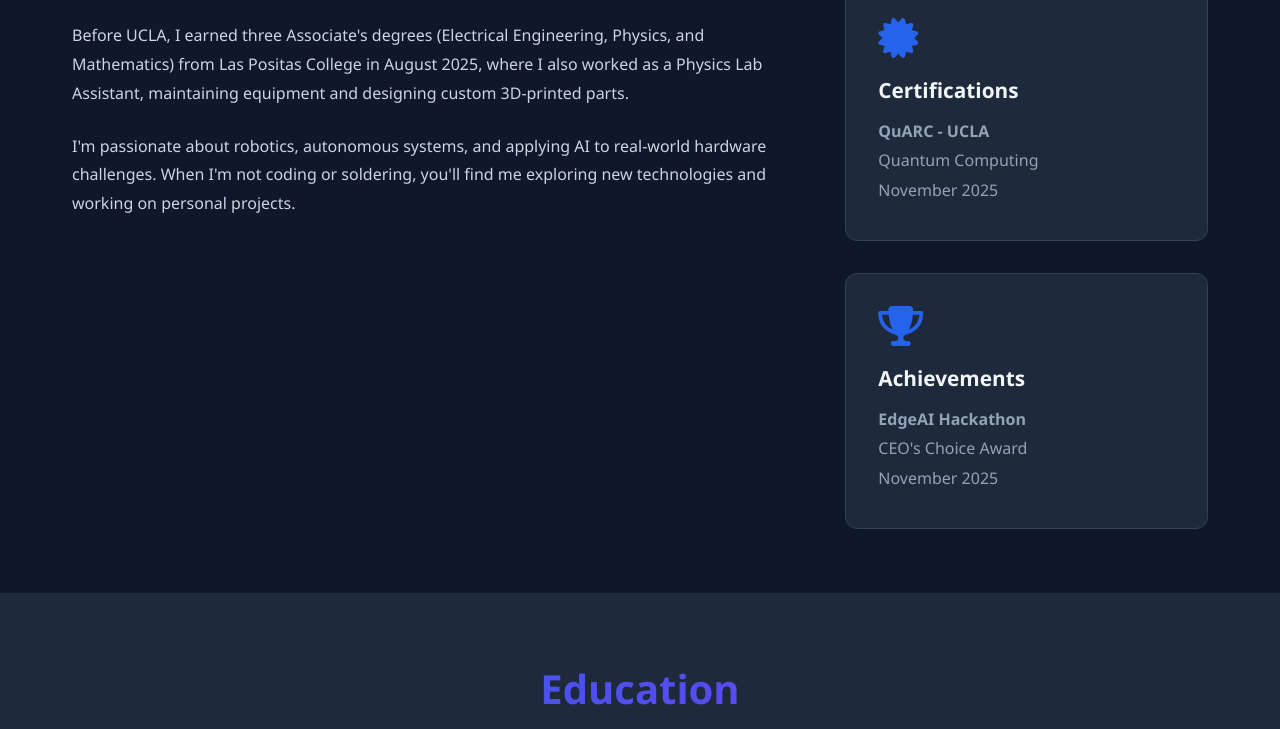
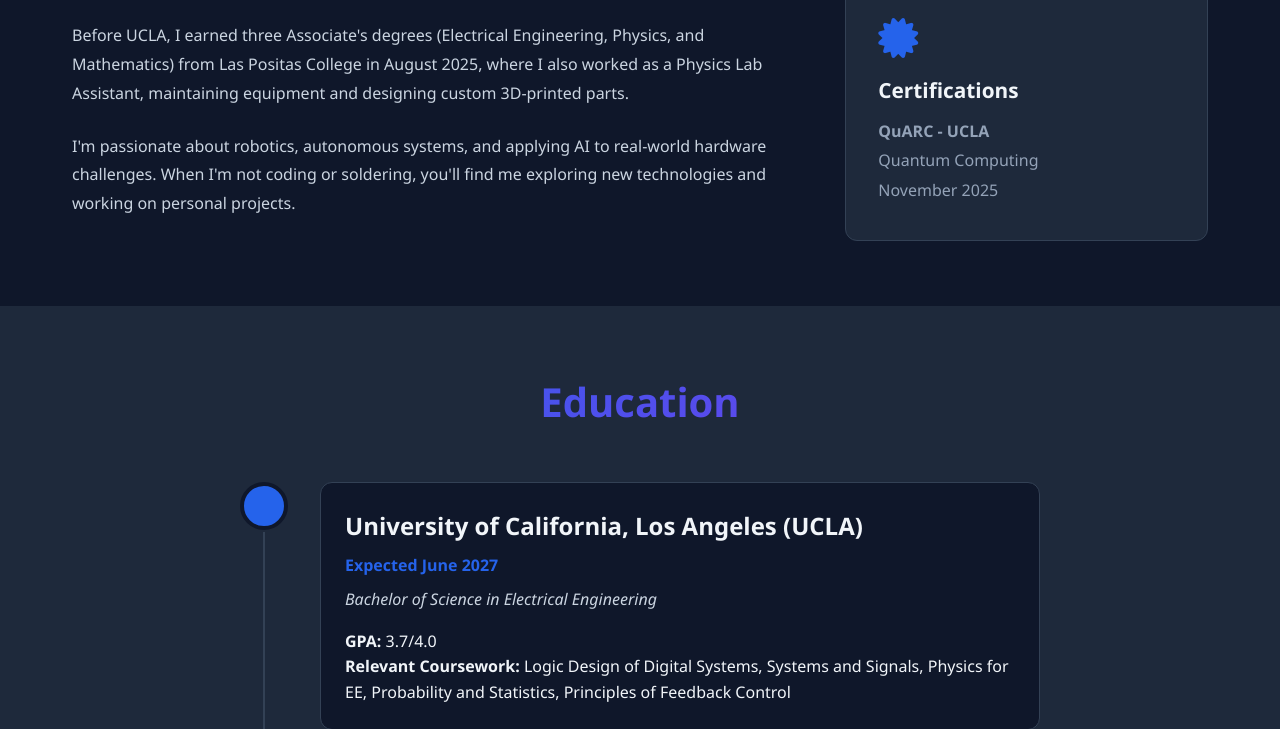
Before and after one commit to Ibrahim-ahmed1678/Personal-Website-, a plain HTML site: page about.html in a window 1280 px wide. Shown: the part 683-1412 px from the top of the page. Drawn offline with Linux system fonts and the light colour scheme.

Commit message:
Got rid of achievements

```diff
--- a/about.html
+++ b/about.html
@@ -72,13 +72,6 @@
                         <h3>Certifications</h3>
                         <p><strong>QuARC - UCLA</strong></p>
                         <p>Quantum Computing</p>
-                        <p>November 2025</p>
-                    </div>
-                    <div class="stat-card">
-                        <i class="fas fa-trophy"></i>
-                        <h3>Achievements</h3>
-                        <p><strong>EdgeAI Hackathon</strong></p>
-                        <p>CEO's Choice Award</p>
                         <p>November 2025</p>
                     </div>
                 </div>
```
